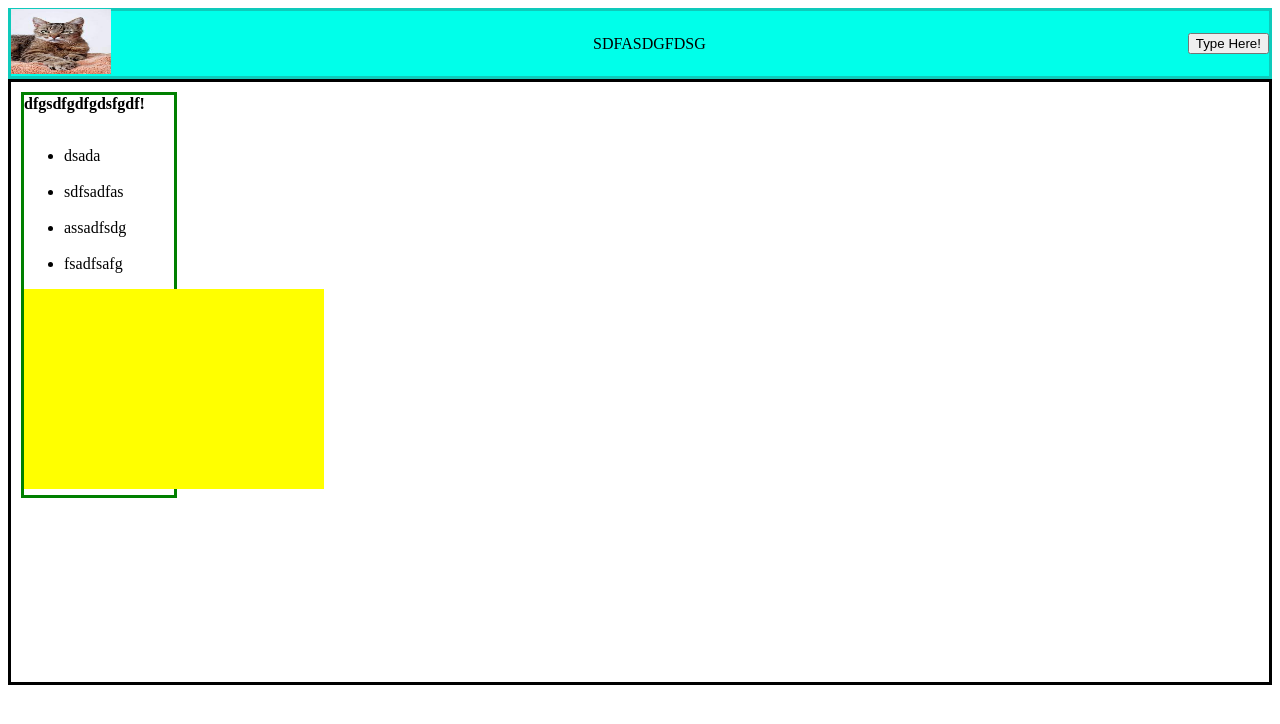
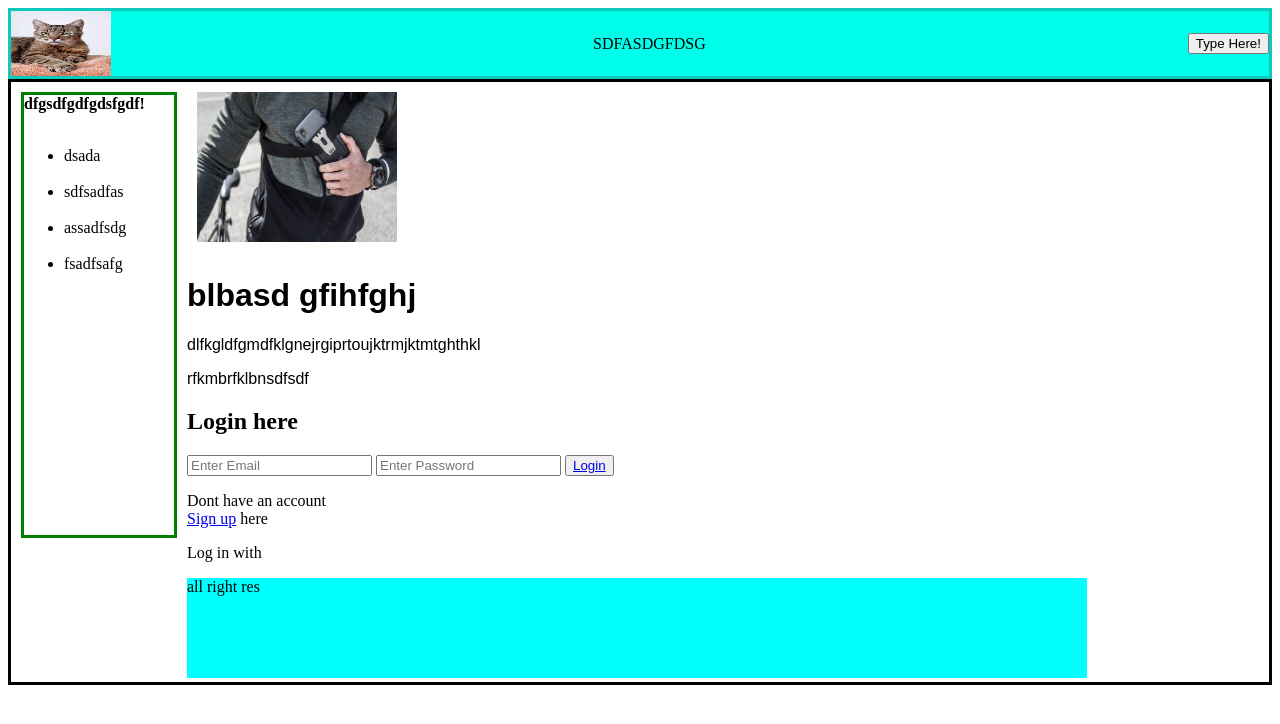
Before and after one commit to ibrahim-oali/proj-1, a plain HTML site: page index.html in a window 1280 px wide. Drawn offline with Linux system fonts and the light colour scheme.

Commit message:
its looks fked up i know i'll fix and complete tmrw

```diff
--- a/index.html
+++ b/index.html
@@ -11,9 +11,7 @@
 
 <body>
     <header class="header">
-        <div>
             <img class="img" src="pic/download.jfif" alt="pic">
-        </div>
 
         <div>SDFASDGFDSG</div>
         <div><button type="button">Type Here!</button></div>
@@ -28,13 +26,32 @@
                 <li>assadfsdg</li> <br>
                 <li>fsadfsafg</li>
             </ul>
+            </div>
             <div class="container-2">
+            <div class="content-box">
+            <img class="imge" src="pic/pic2.jpg" alt="pic2">
+            <div class="text">
+                    <h1>blbasd gfihfghj</h1>
+                       <p>dlfkgldfgmdfklgnejrgiprtoujktrmjktmtghthkl</p>
+                         <p>rfkmbrfklbnsdfsdf</p>
+                        </div>  <div class="form">
+                            <h2> Login here </h2>
+                            <input type="email" name="email" placeholder="Enter Email">
+                            <input type="password" name="" placeholder="Enter Password">
+                            <button class="btnn"><a href="#"> Login</a> </button>
+                            <p class="link"> Dont have an account <br>
+                            <a href="#">Sign up</a> here</a></p>
+                            <p class="liw"> Log in with</p>
+                         <div class="contaner-3">all right res</div>
+                        </div>
+            </div>
             </div>
         </div>
     </div>
 
 
 
+
 </body>
 
 </html>
--- a/style.css
+++ b/style.css
@@ -13,31 +13,37 @@
 .container{
     border: solid;
    height: 600px;
+   display: flex;
+   flex-direction: row;
 }
 .items-box{
     border: solid green;
     width: 150px;
-    height: 400px;
+    height: 440px;
     margin: 10px;
     display: flex;
     flex-direction: column;
 }
-.content-box{
-    border: solid purple;
-    width: 100px;
-    height: 200px;
-    margin: 30px;
+.container-2{
+    display: flex;
+  flex-direction: column;
 }
-
-
-.img-2{
-    width: 100px;
-    height: 65px;
+.imge{
+    width: 200px;
+    height: 150px;
+    margin: 10px;
+}
+.text{
+    align-items: center;
+    font-family: sans-serif;
+}
+.form{
 
 }
-.container-2{
-    border: lightcoral;
-   width: 300px;
-    height: 200px;
-    background-color: yellow;
+.contaner-3{
+    width: 900px;
+    height: 100px;
+    border: brown;
+    background-color: cyan;
+    justify-content: center;
 }
```
Also changed, not shown: pic/pic2.jpg (added).
